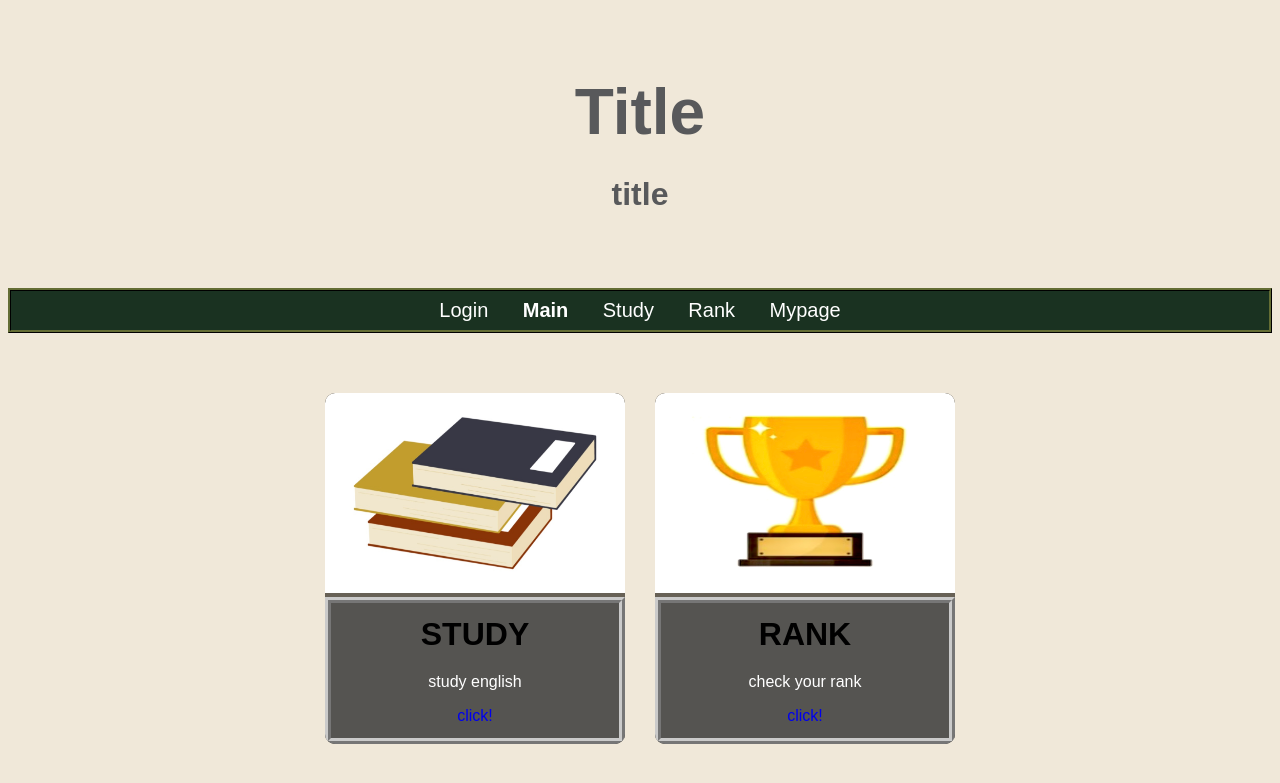
After one commit to jaewoopk/GPTeacher, a Django app: template app/templates/app/english/main.html in a window 1280 px wide. The commit adds this page. Shown: the top 783 px of the page. Run offline with Django 3.2, Linux system fonts and the light colour scheme; the template is opened without the code that fills it, so the values that code supplies are empty.

Commit message:
no message

```diff
--- a/app/templates/app/english/login.html
+++ b/app/templates/app/english/login.html
@@ -7,6 +7,7 @@
     <title>EnglishStudy</title>
     <link rel="stylesheet" href="../../../static/app/css/styles.css">
 </head>
+
 <body>
     <h1>Title</h1>
     <h2>title</h2>
--- /dev/null
+++ b/app/templates/app/english/main.html
@@ -0,0 +1,53 @@
+<!DOCTYPE html>
+<html lang="en">
+<head>
+    <meta charset="UTF-8">
+    <meta http-equiv="X-UA-Compatible" content="IE=edge">
+    <meta name="viewport" content="width=device-width, initial-scale=1.0">
+    <title>EnglishStudy</title>
+    <link rel="stylesheet" href="../../../static/app/css/styles.css">
+
+
+</head>
+
+<body>
+    <h1>Title</h1>
+    <h2>title</h2>
+
+    <div id="menu">
+        <a href="../login/">Login</a>
+        <a href="#"><b>Main</b></a>
+        <a href="../study/">Study</a>
+        <a href="../rank/">Rank</a>
+        <a href="../mypage/">Mypage</a>
+
+    </div>
+
+    <div class="menugo-container">
+        <div class="menugo">
+            <img src="../../../static/app/images/book.jpg" width="300" height="200">
+
+            <div class="menuex">
+                <h3>STUDY</h3>
+                <p>study english</p>
+                <a href="../study/">click!</a>
+            </div>
+
+        </div>
+
+        <div class="menugo">
+            <img src="../../../static/app/images/rank.jpg" width="300" height="200">
+
+            <div class="menuex">
+                <h3>RANK</h3>
+                <p>check your rank</p>
+                <a href="../rank/">click!</a>
+            </div>
+
+        </div>
+
+    </div>
+
+
+</body>
+</html>
```
Also changed, not shown: app/templates/app/english/joinscript.js (added, +15 -0 lines), app/templates/app/english/studyscript.js (added, +32 -0 lines).
